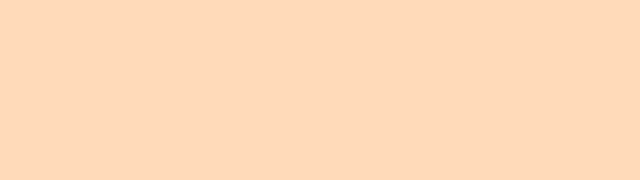
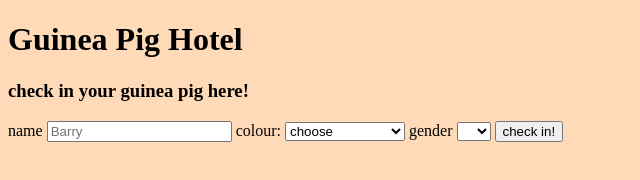
Before and after one commit to FAC-Sixteen/week7-guinea-pig-hotel, a website: page public/index.html in a window 1280 px wide. Shown: the whole page, without its empty margins (0-640 px from the left). Drawn offline with Linux system fonts and the light colour scheme.

Commit message:
add check in form

```diff
--- a/public/index.html
+++ b/public/index.html
@@ -13,5 +13,41 @@
     />
     <script src="/public/dom.js"></script>
   </head>
-  <body></body>
+  <body>
+    <h1>Guinea Pig Hotel</h1>
+    <form
+      aria-label="enter your guinea pig details"
+      class="form"
+      action="/check-in"
+      method="post"
+    >
+      <h3>check in your guinea pig here!</h3>
+      <label for="guinea-name">name</label>
+      <input
+        id="guinea-name"
+        type="text"
+        name="name"
+        value=""
+        placeholder="Barry"
+      />
+      <label for="colour-select">colour:</label>
+      <select id="colour-select" name="colour">
+        <option selected disabled hidden>choose</option>
+        <option value="white">white</option>
+        <option value="black">black</option>
+        <option value="black and white">black and white</option>
+        <option value="ginger">ginger</option>
+        <option value="brown">brown</option>
+        <option value="brown and white">brown and white</option>
+        <option value="gold">gold</option>
+      </select>
+      <label for="gender-select">gender</label>
+      <select id="gender-select" name="gender">
+        <option selected disabled hidden></option>
+        <option value="female">F</option>
+        <option value="male">M</option>
+      </select>
+      <button type="submit" name="button">check in!</button>
+    </form>
+  </body>
 </html>
```
